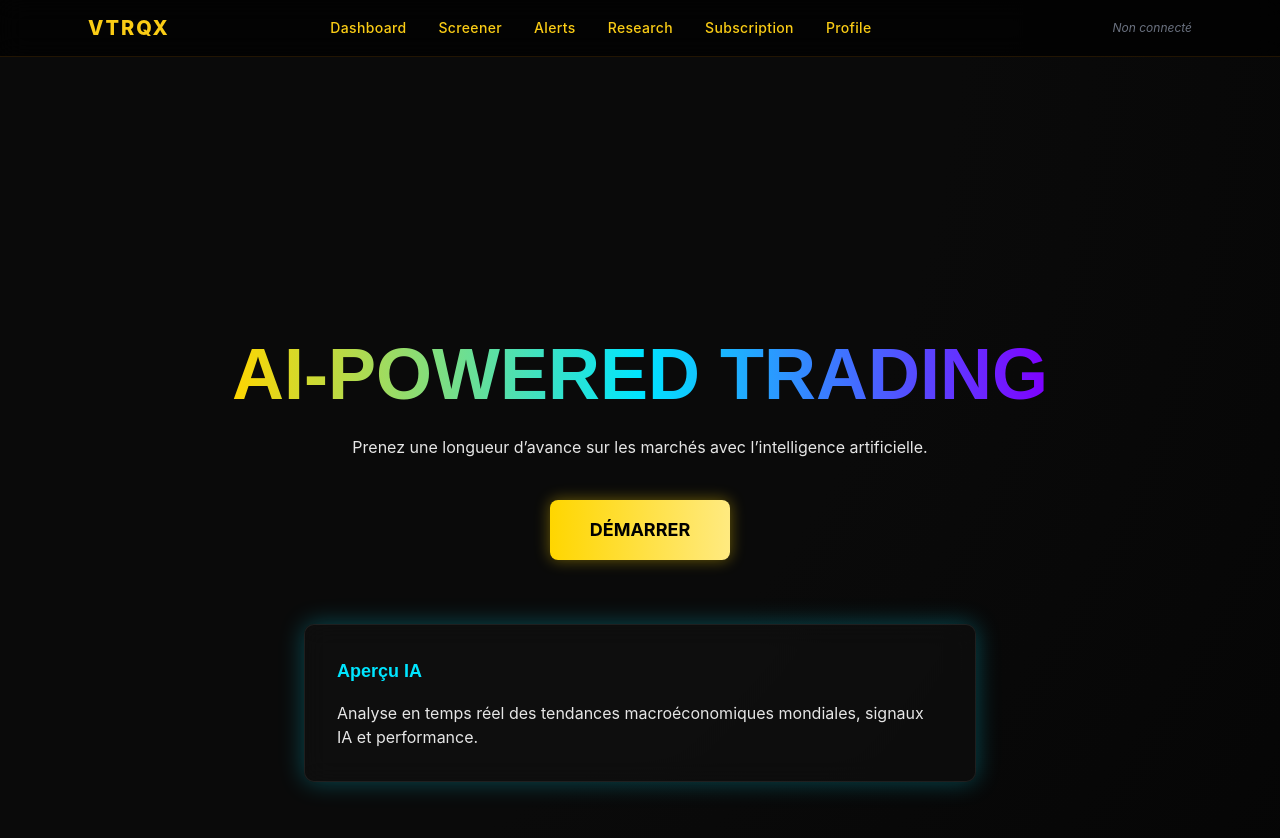
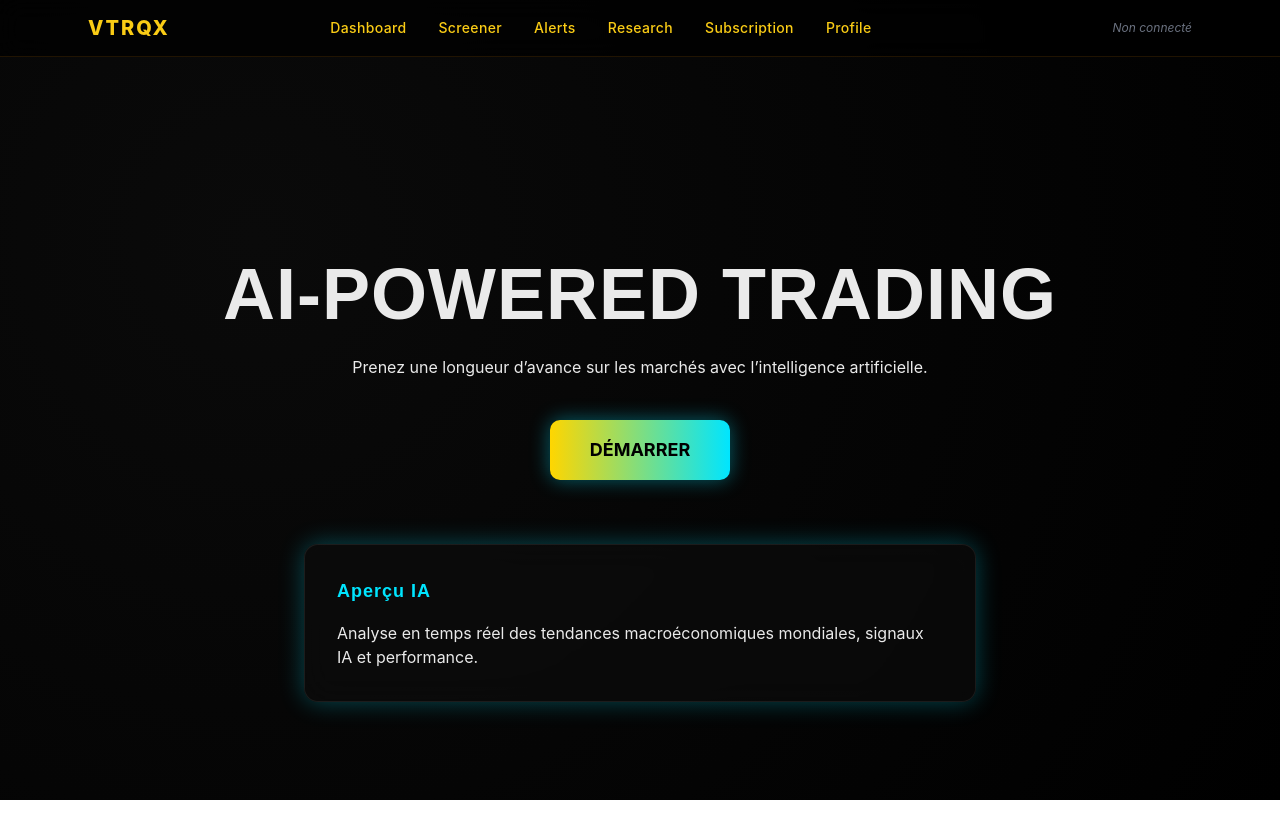
Before and after one commit to edmju/vtrqxtrading-next, a Next.js app: page / in a window 1280 px wide. Shown: the top 838 px of the page. After the commit the page ends 800 px from the top, so only its background shows below. Built offline with nearby package versions, Linux system fonts and the light colour scheme; no server answers.

Commit message:
Update globals.css

```diff
--- a/src/app/globals.css
+++ b/src/app/globals.css
@@ -2,48 +2,52 @@
 @tailwind components;
 @tailwind utilities;
 
-body {
-  background: radial-gradient(circle at top left, #0A0A0A 60%, #050505 100%);
-  color: #E6E6E6;
+html, body {
+  height: 100%;
+  background: radial-gradient(circle at 20% 30%, #0A0A0A, #000);
+  color: #EAEAEA;
   font-family: 'Inter', sans-serif;
+  overflow-x: hidden;
+}
+
+h1, h2, h3 {
+  font-family: 'Orbitron', sans-serif;
+  letter-spacing: 1px;
 }
 
 .glass {
-  background: rgba(20, 20, 20, 0.4);
-  backdrop-filter: blur(12px);
+  background: rgba(15, 15, 15, 0.5);
   border: 1px solid rgba(255, 255, 255, 0.08);
-  border-radius: 10px;
+  backdrop-filter: blur(16px);
+  border-radius: 14px;
 }
 
-.glow-text {
-  text-shadow: 0 0 10px rgba(255, 214, 0, 0.6);
+.gradient-text {
+  background: linear-gradient(270deg, #FFD600, #00E5FF, #8A2BE2);
+  background-size: 600% 600%;
+  -webkit-background-clip: text;
+  -webkit-text-fill-color: transparent;
+  animation: gradient 6s ease infinite;
 }
 
-.gradient-title {
-  background: linear-gradient(90deg, #FFD600, #00E5FF, #7F00FF);
-  -webkit-background-clip: text;
-  -webkit-text-fill-color: transparent;
+.cta {
+  background: linear-gradient(90deg, #FFD600, #00E5FF);
+  font-weight: 700;
+  color: #000;
+  border-radius: 10px;
+  box-shadow: 0 0 20px rgba(0,229,255,0.4);
+  transition: all 0.25s ease;
+}
+.cta:hover {
+  transform: scale(1.05);
+  box-shadow: 0 0 30px rgba(255,214,0,0.7);
 }
 
-button.cta {
-  background: linear-gradient(90deg, #FFD600, #FFEA80);
-  color: #000;
-  font-weight: bold;
-  border-radius: 8px;
-  box-shadow: 0 0 15px rgba(255,214,0,0.4);
-  transition: all 0.2s ease;
+/* Floating animation */
+@keyframes float {
+  0%, 100% { transform: translateY(0); }
+  50% { transform: translateY(-10px); }
 }
-
-button.cta:hover {
-  transform: scale(1.05);
-  box-shadow: 0 0 25px rgba(255,214,0,0.6);
+.animate-float {
+  animation: float 3s ease-in-out infinite;
 }
-
-::-webkit-scrollbar {
-  width: 0;
-  height: 0;
-}
-
-main {
-  margin-top: 5rem;
-}
```
